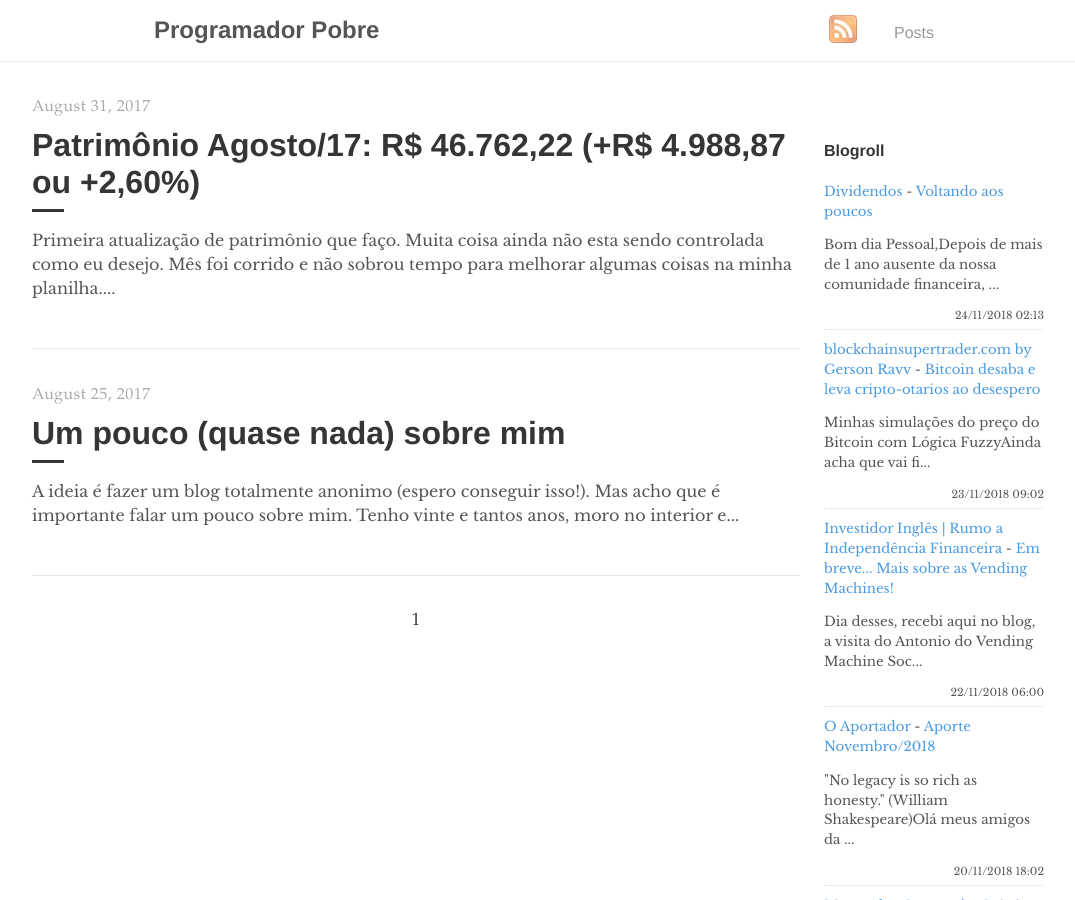
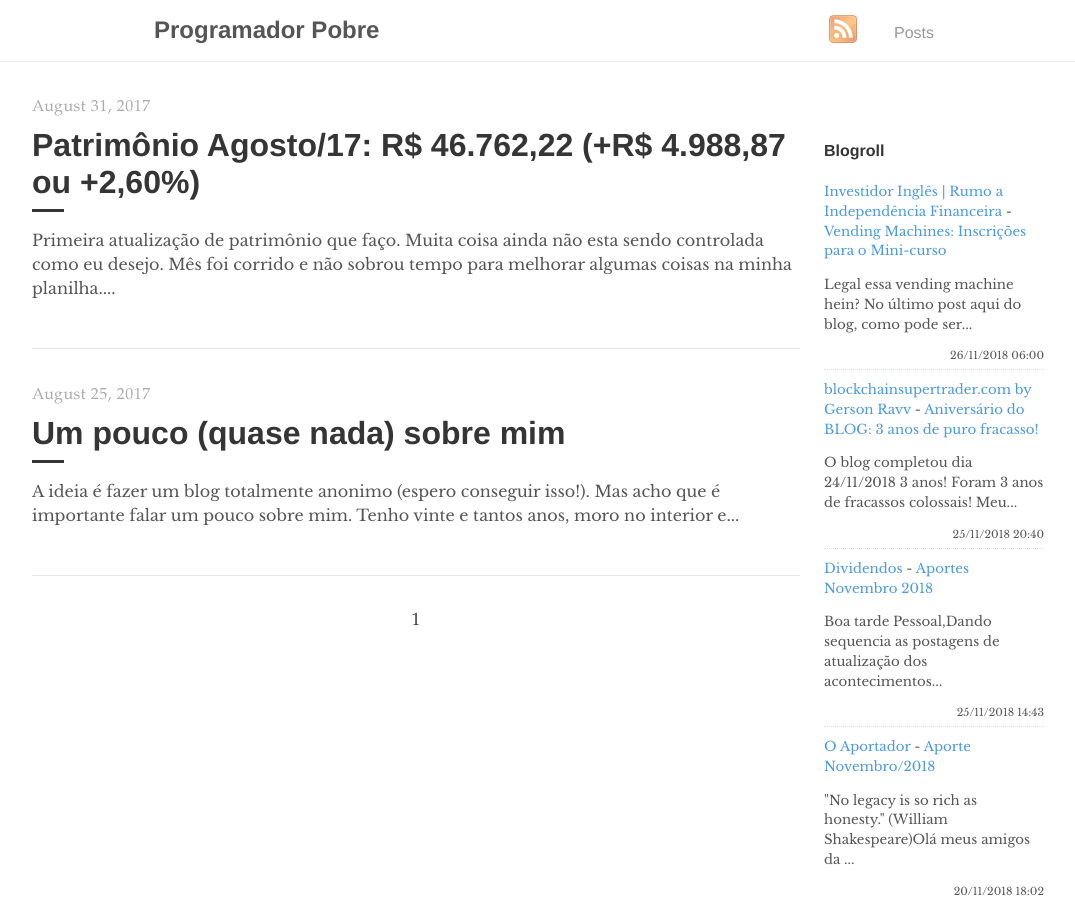
Before and after one commit to programadorpobre/programadorpobre.github.io, a Jekyll site: the page built from index.html, in a window 1280 px wide and 900 px high. Shown: the whole window, without its empty margins (96-1171 px from the left). Built offline with Jekyll 4.4.1, drawn with Linux system fonts in a browser that asks for light colours; the list of posts is cut into pages by our own code; comment, search, counter and statistics services are not loaded.

Commit message:
[ci skip] travis #478

```diff
--- a/_includes/feed-entries.html
+++ b/_includes/feed-entries.html
@@ -1,17 +1,17 @@
 <div class="feed-entry">
-    <a class="feed-entry-site-name" href="http://bonsdividendos.blogspot.com/">Dividendos</a> - <a class="feed-entry-title" href="http://bonsdividendos.blogspot.com/2018/11/voltando-aos-poucos.html">Voltando aos poucos</a>
-    <p class="feed-entry-summary">Bom dia Pessoal,Depois de mais de 1 ano ausente da nossa comunidade financeira, ...</p>
-    <time datetime="2018-11-24T02:13:00.001-08:00">24/11/2018 02:13</time>
+    <a class="feed-entry-site-name" href="https://www.investidoringles.com/">Investidor Inglês | Rumo a Independência Financeira</a> - <a class="feed-entry-title" href="https://www.investidoringles.com/2018/11/vending-machines-mini-curso-gratuito.html">Vending Machines: Inscrições para o Mini-curso</a>
+    <p class="feed-entry-summary">Legal essa vending machine hein?&nbsp;No último post aqui do blog, como pode ser...</p>
+    <time datetime="2018-11-26T06:00:00.000-02:00">26/11/2018 06:00</time>
 </div>
 <div class="feed-entry">
-    <a class="feed-entry-site-name" href="http://www.blockchainsupertrader.com/">blockchainsupertrader.com by Gerson Ravv</a> - <a class="feed-entry-title" href="http://www.blockchainsupertrader.com/2018/11/bitcoin-desaba-e-leva-cripto-otarios-ao.html">Bitcoin desaba e leva cripto-otarios ao desespero</a>
-    <p class="feed-entry-summary">Minhas simulações do preço do Bitcoin com Lógica FuzzyAinda acha&nbsp;que vai fi...</p>
-    <time datetime="2018-11-23T09:02:00.001-02:00">23/11/2018 09:02</time>
+    <a class="feed-entry-site-name" href="http://www.blockchainsupertrader.com/">blockchainsupertrader.com by Gerson Ravv</a> - <a class="feed-entry-title" href="http://www.blockchainsupertrader.com/2018/11/aniversario-do-blog-3-anos-de-puro.html">Aniversário do BLOG: 3 anos de puro fracasso!</a>
+    <p class="feed-entry-summary">O blog completou dia 24/11/2018 3 anos! Foram 3 anos de fracassos colossais! Meu...</p>
+    <time datetime="2018-11-25T20:40:00.000-02:00">25/11/2018 20:40</time>
 </div>
 <div class="feed-entry">
-    <a class="feed-entry-site-name" href="https://www.investidoringles.com/">Investidor Inglês | Rumo a Independência Financeira</a> - <a class="feed-entry-title" href="https://www.investidoringles.com/2018/11/novidades-sobre-as-vending-machines.html">Em breve...  Mais sobre as Vending Machines!</a>
-    <p class="feed-entry-summary">Dia desses, recebi aqui no blog, a visita do Antonio do&nbsp;Vending Machine Soc...</p>
-    <time datetime="2018-11-22T06:00:00.000-02:00">22/11/2018 06:00</time>
+    <a class="feed-entry-site-name" href="http://bonsdividendos.blogspot.com/">Dividendos</a> - <a class="feed-entry-title" href="http://bonsdividendos.blogspot.com/2018/11/aportes-novembro-2018.html">Aportes Novembro 2018</a>
+    <p class="feed-entry-summary">Boa tarde Pessoal,Dando sequencia as postagens de atualização dos acontecimentos...</p>
+    <time datetime="2018-11-25T14:43:00.001-08:00">25/11/2018 14:43</time>
 </div>
 <div class="feed-entry">
     <a class="feed-entry-site-name" href="https://oaportadorfinanceiro.blogspot.com/">O Aportador</a> - <a class="feed-entry-title" href="https://oaportadorfinanceiro.blogspot.com/2018/11/aporte-novembro2018.html">Aporte Novembro/2018</a>
```
